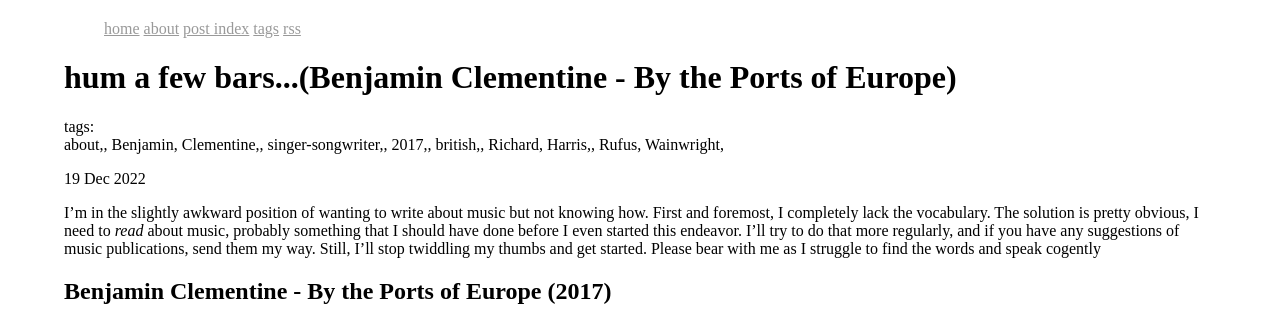
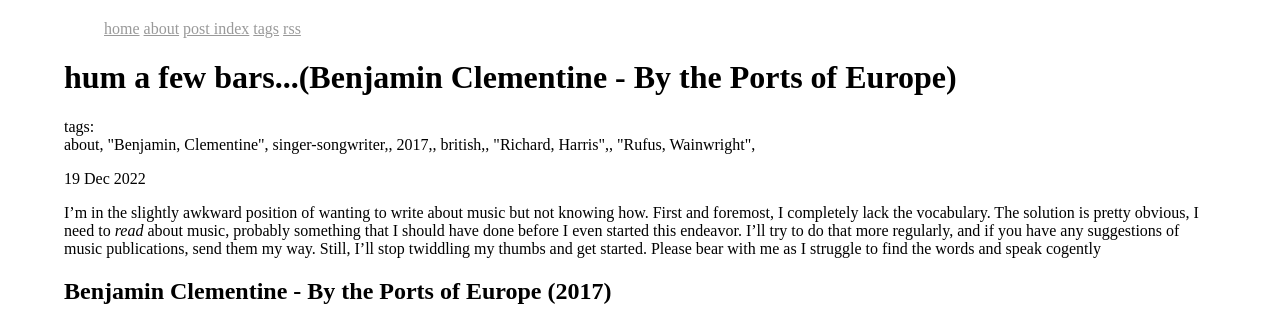
Before and after one commit to crumbandbluster/crumbandbluster.github.io, a Jekyll site: the page built from _posts/2022-12-19-hum-a-few-bars.md, in a window 1280 px wide. Shown: the top 325 px of the page. Built offline with Jekyll 4.4.1, drawn with Linux system fonts in a browser that asks for light colours.

Commit message:
fixing tags?

```diff
--- a/_posts/2022-12-19-hum-a-few-bars.md
+++ b/_posts/2022-12-19-hum-a-few-bars.md
@@ -1,7 +1,7 @@
 ---
 layout: post
 title: hum a few bars...(Benjamin Clementine - By the Ports of Europe)
-tags: about, Benjamin Clementine, singer-songwriter, 2017, british, Richard Harris, Rufus Wainwright
+tags: about "Benjamin Clementine" singer-songwriter, 2017, british, "Richard Harris", "Rufus Wainwright"
 ---
 
 I'm in the slightly awkward position of wanting to write about music but not knowing how.  First and foremost, I completely lack the vocabulary.  The solution is pretty obvious, I need to *read* about music, probably something that I should have done before I even started this endeavor.  I'll try to do that more regularly, and if you have any suggestions of music publications, send them my way.
```
